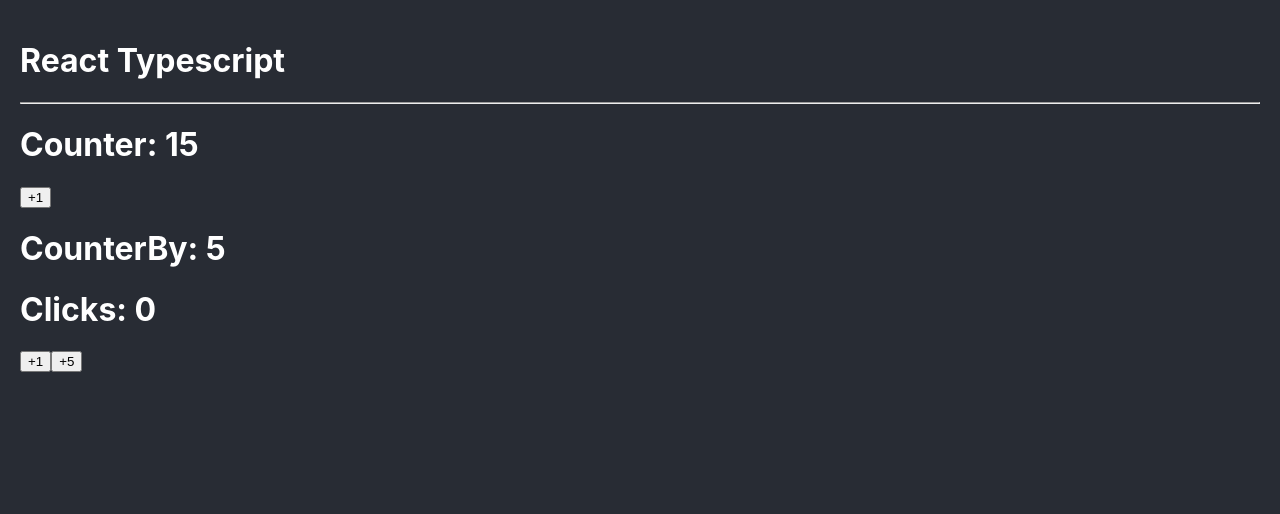
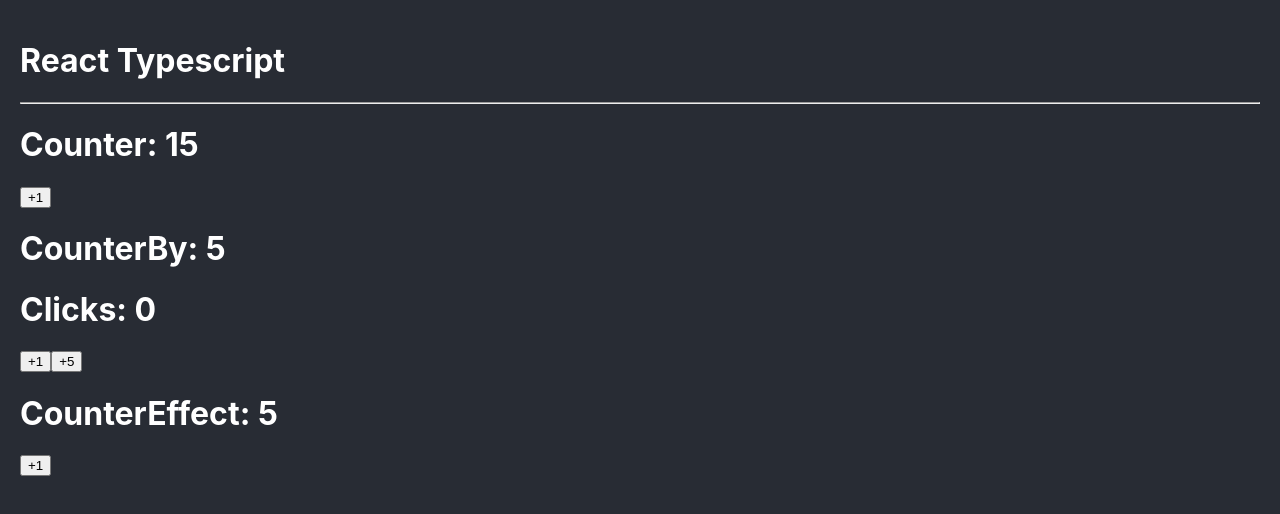
Before and after one commit to amontalvof/react-typescript-bases, a React (Create React App) app: page / in a window 1280 px wide. Shown: the top 514 px of the page. Built offline with nearby package versions, Linux system fonts and the light colour scheme.

Commit message:
feat: useEffect - CounterEffect

```diff
--- a/src/App.tsx
+++ b/src/App.tsx
@@ -1,5 +1,6 @@
 import Counter from './bases/Counter';
 import CounterBy from './bases/CounterBy';
+import CounterEffect from './bases/CounterEffect';
 
 function App() {
     return (
@@ -8,6 +9,7 @@
             <hr />
             <Counter initialValue={15} />
             <CounterBy />
+            <CounterEffect />
         </>
     );
 }
--- /dev/null
+++ b/src/bases/CounterEffect.tsx
@@ -0,0 +1,30 @@
+import { useEffect, useState } from 'react';
+
+const MAXIMUM_COUNT = 10;
+
+const CounterEffect = () => {
+    const [counter, setCounter] = useState(5);
+
+    const handleClick = () => {
+        setCounter((prev) => Math.min(prev + 1, MAXIMUM_COUNT));
+    };
+
+    useEffect(() => {
+        if (counter < MAXIMUM_COUNT) {
+            return;
+        }
+        console.log(
+            '%cThe maximum value was reached',
+            'color: red; background-color: black'
+        );
+    }, [counter]);
+
+    return (
+        <>
+            <h1>CounterEffect: {counter}</h1>
+            <button onClick={handleClick}>+1</button>
+        </>
+    );
+};
+
+export default CounterEffect;
```
